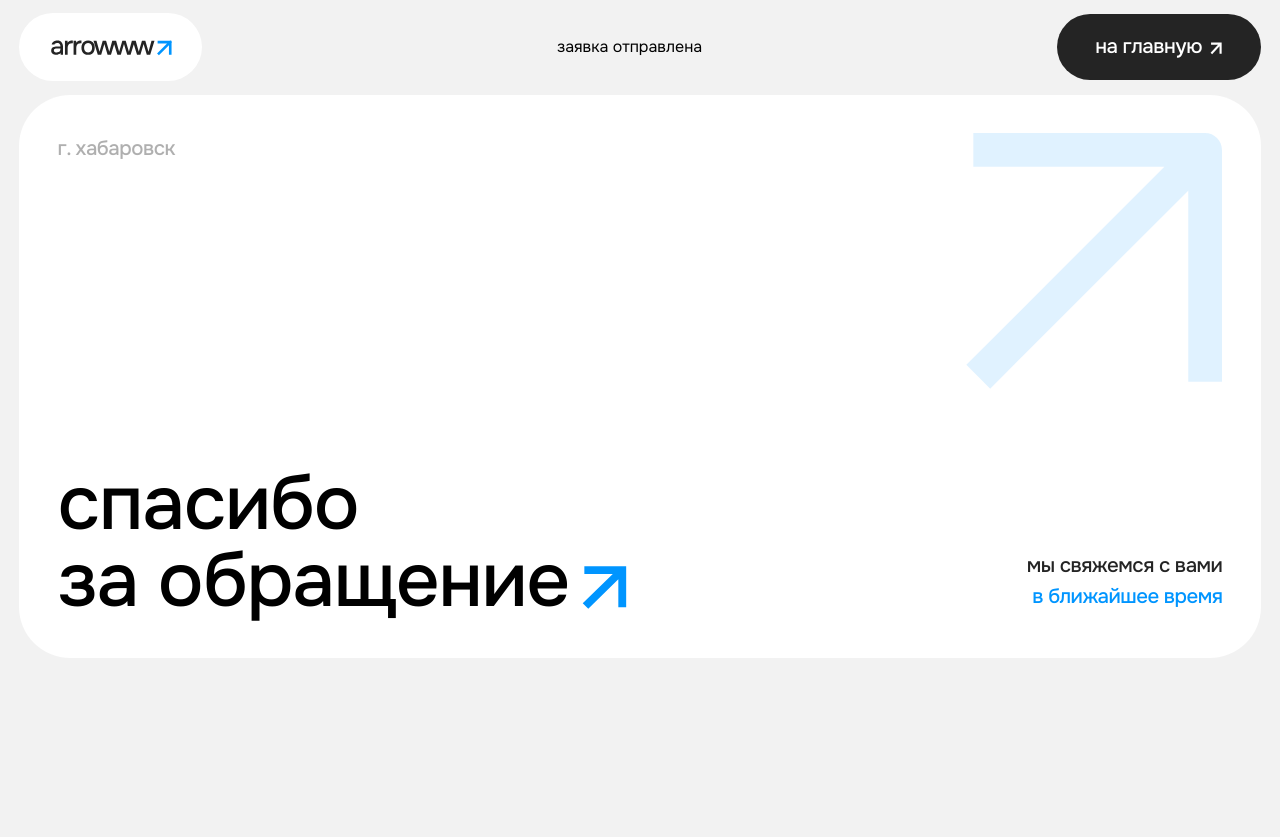
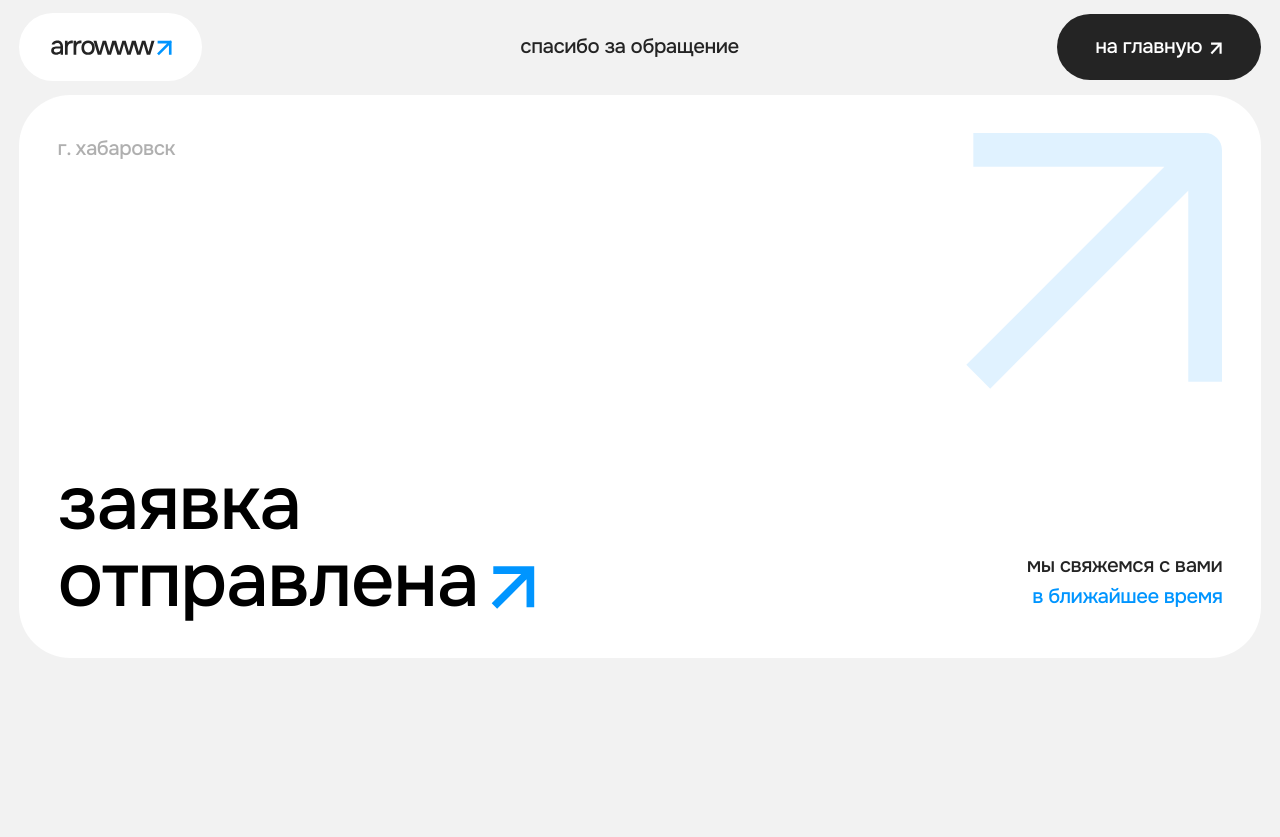
Before and after one commit to whanya/arrowww, a Django app: page /success/ in a window 1280 px wide. Run offline with Django 5.2, Linux system fonts and the light colour scheme.

Commit message:
update 4

```diff
--- a/web/templates/web/success.html
+++ b/web/templates/web/success.html
@@ -13,10 +13,10 @@
 <body>
    <header class="header desktop" id="header-desktop">
         <div class="container">
-            <a href="#" class="logo">
+            <a href="https://arrowww.ru" class="logo">
                 <img src="{% static 'web/images/logo.svg' %}" alt="Arrowww logo" class="logo-icon">
             </a>
-            <span>заявка отправлена</span>
+            <span class="text-main">спасибо за обращение</span>
             <a href="https://arrowww.ru" class="cta-button">
                 <span class="text-main">на главную</span>
                 <img src="{% static 'web/images//logo_m_w.svg' %}" alt="Arrowww" class="cta-button-icon">
@@ -45,8 +45,8 @@
                 <div class="hero-info">
                     <div class="hero-title">
                         <h1 class="hero-text">
-                            спасибо<br>
-                            за обращение
+                            заявка<br>
+                            отправлена
                         </h1>
                         <img src="{% static 'web/images/logo_m.svg' %}" alt="Arrowww" class="hero-icon">
                     </div>
```
